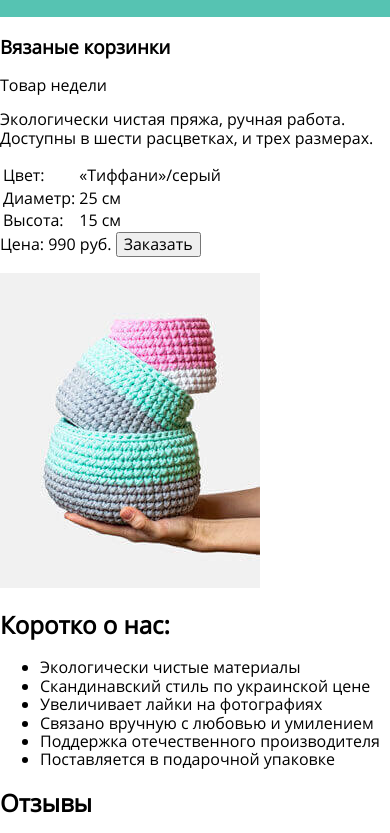
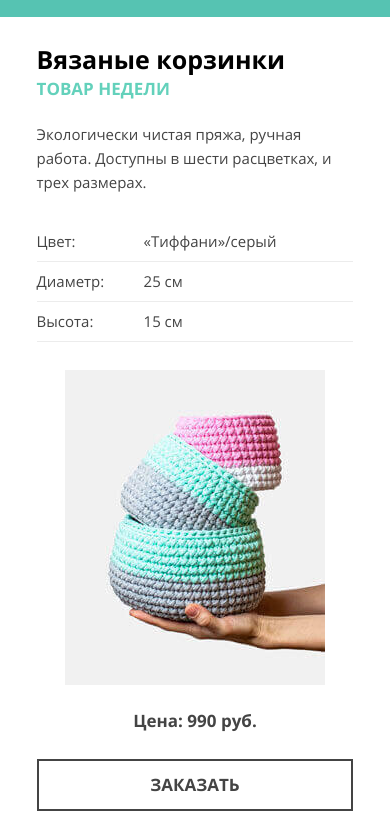
Before and after one commit to VladimirPelepetskyi/mishka_adaptive, a plain HTML site: page index.html in a window 390 px wide. Shown: the part 551-1384 px from the top of the page. Drawn offline with Linux system fonts and the light colour scheme.

Commit message:
Mobile__productweek - done

```diff
--- a/index.html
+++ b/index.html
@@ -85,9 +85,10 @@
 	<main class="page-main">
 		<h1 class="visually-hidden">Главная страница онлайн-магазина вязаных товаров «Мишка»</h1>
 		<section class="productweek">
+		<div class="productweek__wrapper">
 			<h2 class="visually-hidden">Товар недели</h2>
 			<div class="productweek__wrapper-content">
-				<div class="productweek__wrapper">
+				<div class="productweek__wrapper-text">
 					<h3 class="productweek__title">Вязаные корзинки</h3>
 					<p class="productweek__mark">Товар недели</p>
 				</div>
@@ -118,11 +119,8 @@
 						</td>
 					</tr>
 				</table>
-				<span class="productweek__price">Цена: 990 руб.</span>
-				<button class="productweek__button">Заказать</button>
 			</div>
 			<div class="productweek__wrapper-picture">
-				<p class="productweek__picture">
 				<picture>
 					<!--
 									<source type="image/webp" media="(min-width: 1200px)" srcset="img/product-of-week-desktop@1x.webp 1x, img/product-of-week-desktop@2x.webp 2x">
@@ -134,7 +132,11 @@
 					<source media="(min-width: 768px)" srcset="img/product-of-week-tablet@1x.jpg 1x, img/product-of-week-tablet@2x.jpg 2x">
 					<img class="photos__picture" src="img/product-of-week-mobile@1x.jpg" srcset="img/product-of-week-mobile@2x.jpg 2x" alt="Фото товара недели">
 				</picture>
-				</p>
+			</div>
+			<div class="productweek__price-wrapper">
+				<span class="productweek__price">Цена: 990 руб.</span>
+				<button class="productweek__button">Заказать</button>
+			</div>
 </div>
 		</section>
 		<section class="aboutus">
--- /dev/null
+++ b/less/blocks/productweek.less
@@ -0,0 +1,116 @@
+.productweek {
+	position: relative;
+
+	&::after {
+		content: "";
+		position: absolute;
+
+		width: 100%;
+		height: 6px;
+
+		background-image: url('../img/icon-wave-2.svg');
+	}
+}
+
+.productweek__wrapper {
+	padding: 27px 9.375% 36px;
+}
+
+.productweek__wrapper-text {
+	margin-bottom: 23px;
+}
+
+.productweek__title {
+	.text-reset;
+	margin-bottom: 5px;
+
+	font-family: "OpenSans-Bold";
+	font-size: 25px;
+	line-height: 30px;
+	font-weight: bold;
+	color: #000000;
+}
+
+.productweek__mark {
+	.text-reset;
+
+	font-family: "OpenSans-Bold";
+	font-size: 17px;
+	line-height: 20px;
+	font-weight: bold;
+	color: #63d1bb;
+	text-transform: uppercase;
+}
+
+.productweek__desc {
+	.text-reset;
+
+	font-family: "OpenSans-Regular";
+	font-size: 15px;
+	line-height: 24px;
+	font-weight: normal;
+	color: #444444;
+}
+
+.productweek__features {
+	margin-top: 27.5px;
+	margin-bottom: 28px;
+
+	width: 100%;
+	border-collapse: collapse;
+
+	tr {
+		border-bottom: 1px solid #ececec;
+	}
+}
+
+.features__field,
+.features__value {
+	padding: 9.5px 0px;
+
+	font-family: "OpenSans-Regular";
+	font-size: 15px;
+	line-height: 20px;
+	font-weight: normal;
+	color: #444444;
+}
+
+.productweek__wrapper-picture {
+	text-align: center;
+}
+
+.productweek__price-wrapper {
+	margin-top: 21px;
+}
+
+.productweek__price {
+	display: block;
+
+	font-family: "OpenSans-Bold";
+	font-size: 17px;
+	line-height: 24px;
+	font-weight: bold;
+	color: #444444;
+	text-align: center;
+}
+
+.productweek__button {
+	width: 100%;
+	margin-top: 26px;
+	padding: 14px 20px;
+
+
+	display: block;
+
+	font-family: "OpenSans-Bold";
+	font-size: 17px;
+	line-height: 20px;
+	font-weight: bold;
+	color: #444444;
+	text-align: center;
+	text-transform: uppercase;
+
+	border: 2px solid #444444;
+	background: none;
+	cursor: pointer;
+}
--- a/less/style.less
+++ b/less/style.less
@@ -2,3 +2,4 @@
 @import "variables.less";
 @import "mixins.less";
 @import "blocks/main-nav.less";
+@import "blocks/productweek.less";
```
Also changed, not shown: css/style.css, img/icon-wave-2.svg (added). Lines whose indentation alone changed are shown as unchanged.
